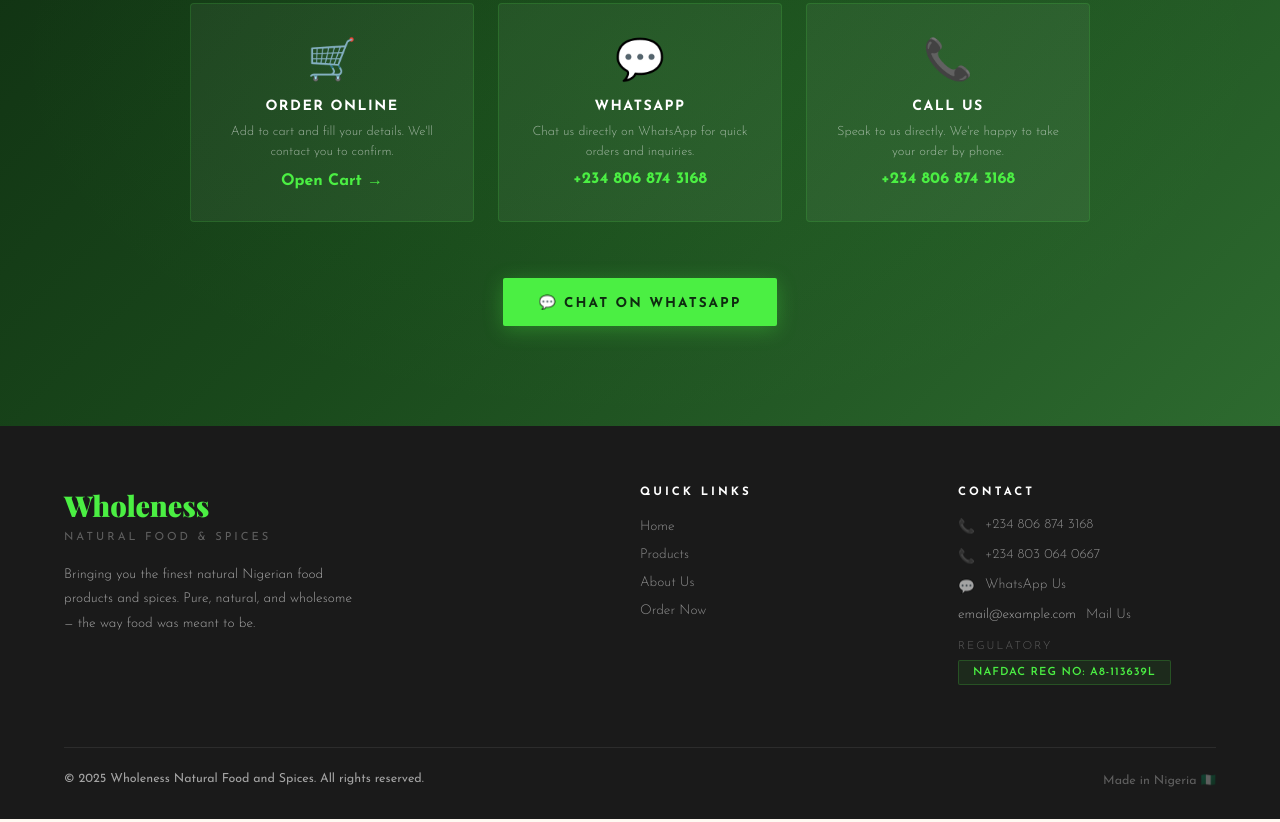
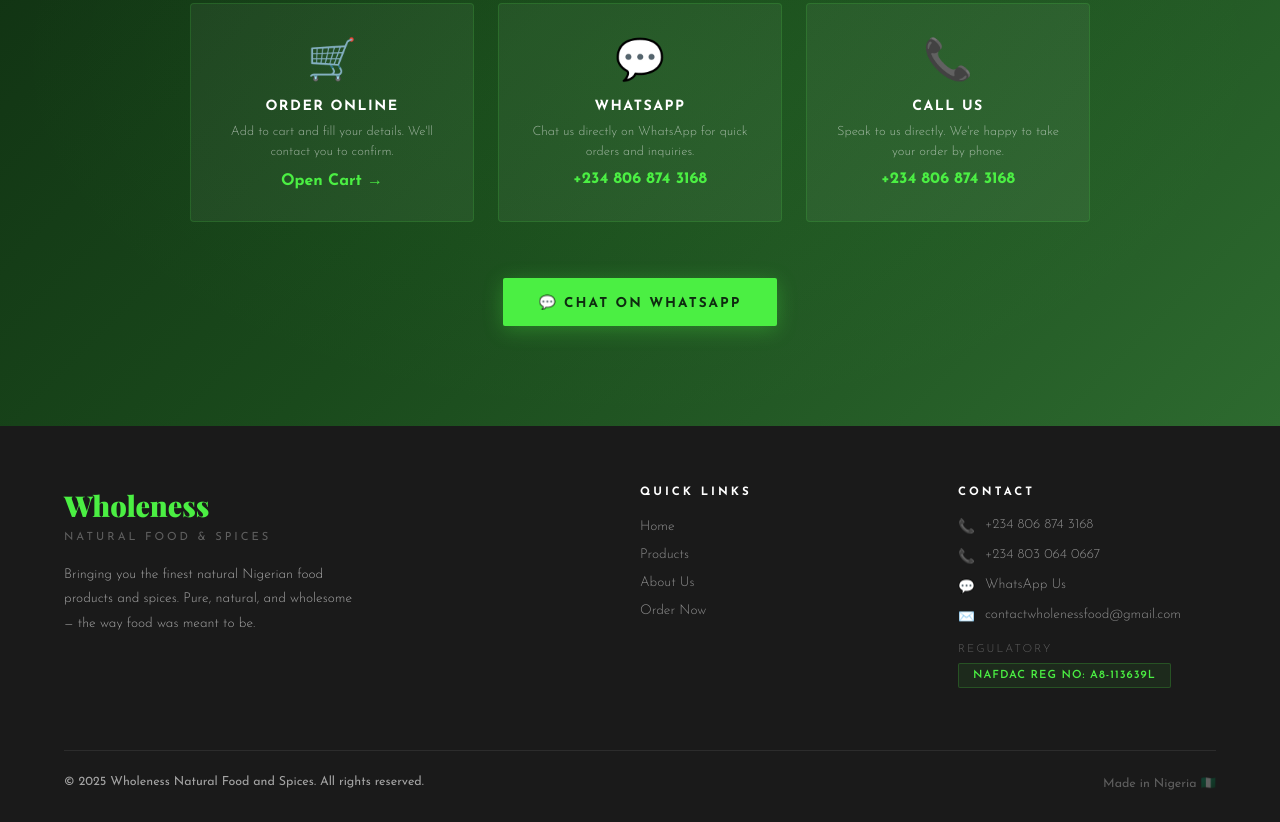
Before and after one commit to oyeb22/Wholeness, a plain HTML site: page Wholeness.html in a window 1280 px wide. Shown: the part 3302-4124 px from the top of the page. Drawn offline with nearby package versions, Linux system fonts and the light colour scheme; a web font is replaced by a local one.

Commit message:
Update Wholeness.html

```diff
--- a/Wholeness.html
+++ b/Wholeness.html
@@ -1655,10 +1655,22 @@
     </div>
    <div>
   <div class="footer-heading">Contact</div>
-      <div class="footer-contact-item">📞 <a href="tel:+2348068743168">+234 806 874 3168</a></div>
-      <div class="footer-contact-item">📞 <a href="tel:+2348068743168">+234 803 064 0667</a></div>
-      <div class="footer-contact-item">💬 <a href="https://wa.me/2348068743168" target="_blank">WhatsApp Us</a></div>
-      <div class="footer-contact-item"> <p>email@example.com</p><a href="wholenessfood@gmail.com" target="_blank">Mail Us</a></div>
+  <div class="footer-contact-item">
+    <span style="color: var(--green-glow);">📞</span>
+    <a href="tel:+2348068743168">+234 806 874 3168</a>
+  </div>
+  <div class="footer-contact-item">
+    <span style="color: var(--green-glow);">📞</span>
+    <a href="tel:+2348030640667">+234 803 064 0667</a>
+  </div>
+  <div class="footer-contact-item">
+    <span style="color: var(--green-glow);">💬</span>
+    <a href="https://wa.me/2348068743168" target="_blank">WhatsApp Us</a>
+  </div>
+  <div class="footer-contact-item">
+    <span style="color: var(--green-glow);">✉️</span>
+    <a href="mailto:contactwholenessfood@gmail.com">contactwholenessfood@gmail.com</a>
+  </div>
   <div class="footer-contact-item" style="margin-top:20px;">
     <div>
       <div style="font-size:0.7rem;letter-spacing:2px;text-transform:uppercase;color:rgba(255,255,255,0.3);margin-bottom:8px;">Regulatory</div>
```
Lines whose indentation alone changed are shown as unchanged.
